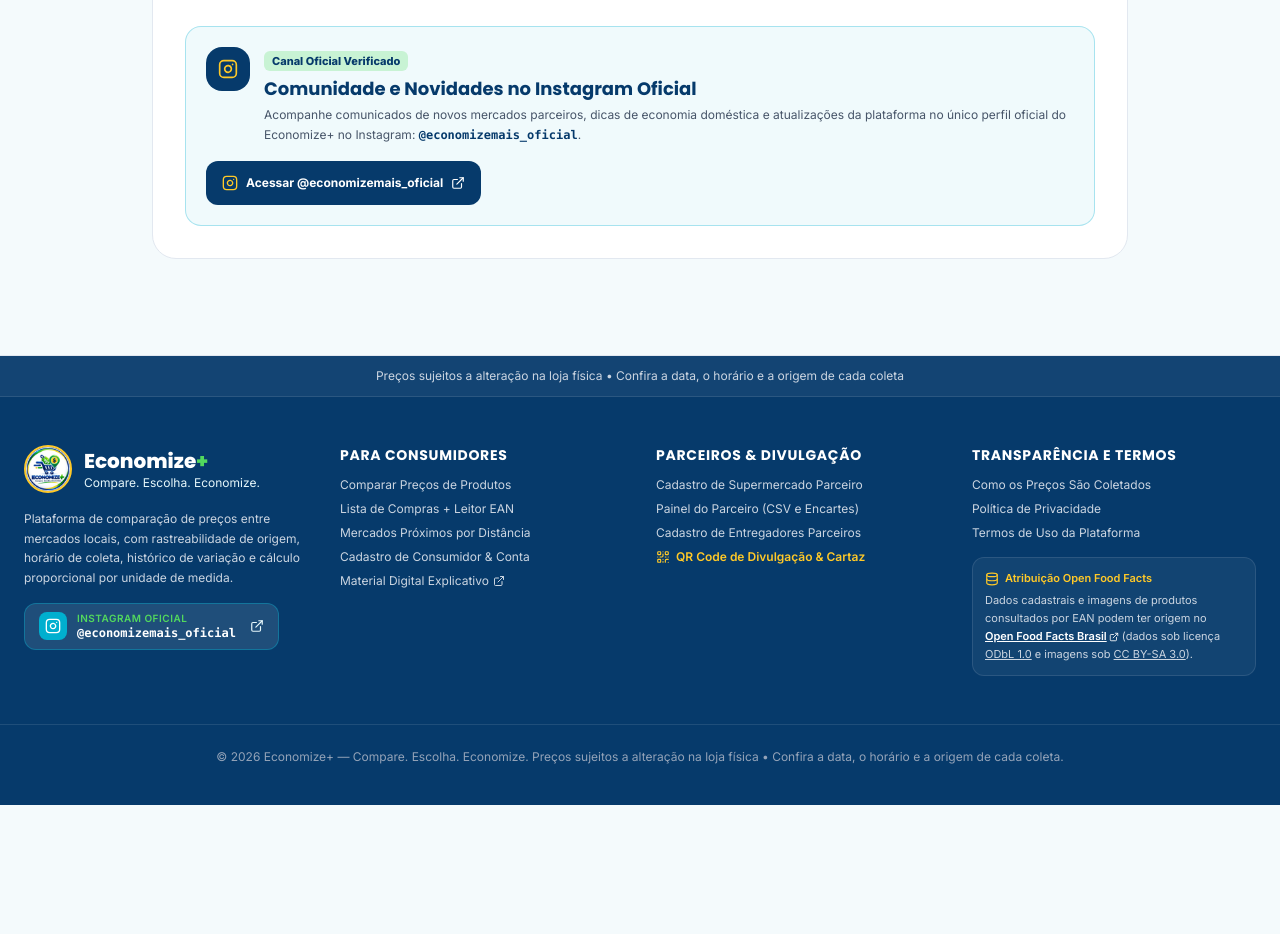
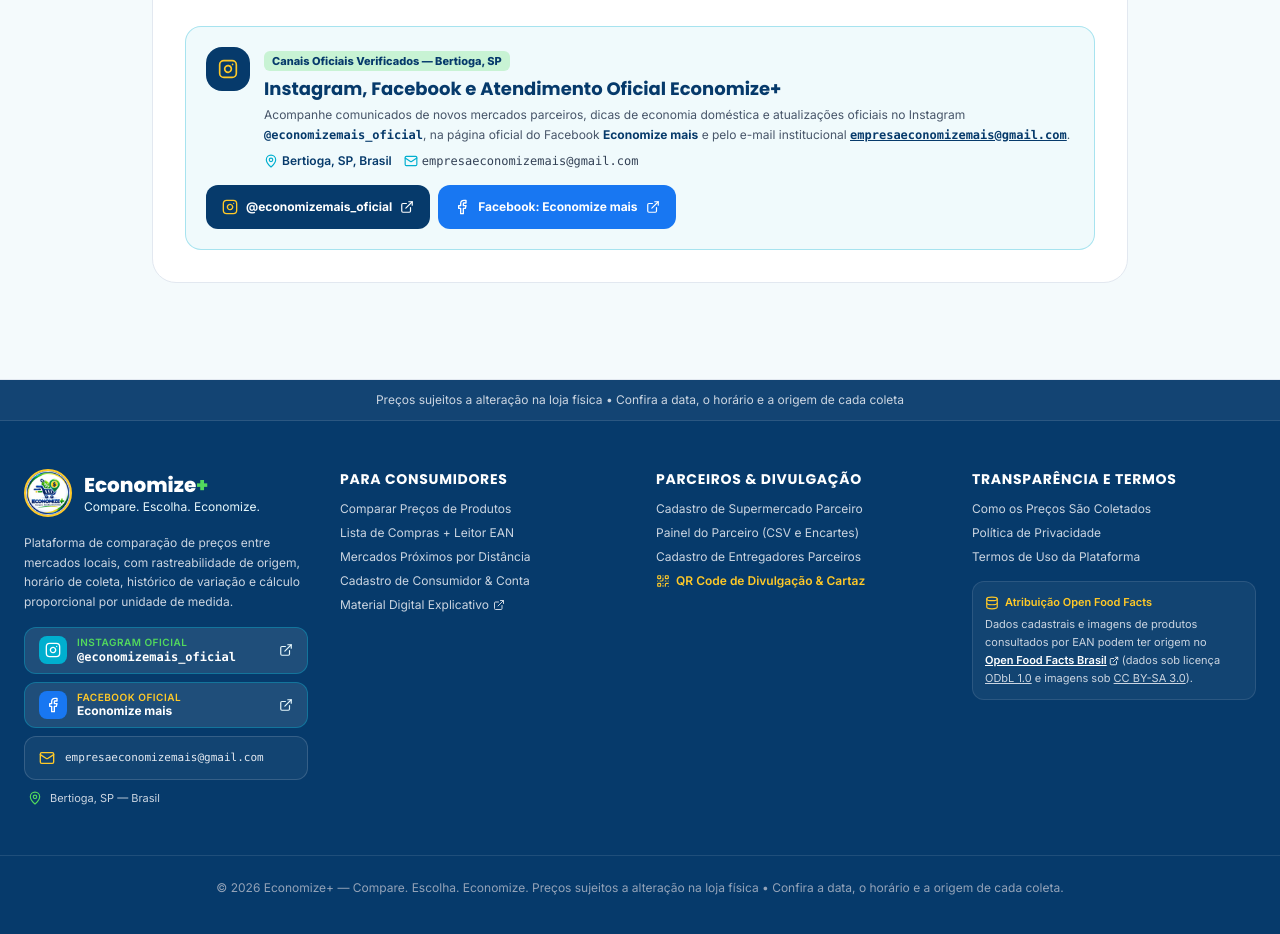
Before and after one commit to chris-sky08/economize-plus, a Next.js app: page /institucional in a window 1280 px wide. Shown: the part 960-1894 px from the top of the page. Before the commit the page ends 1765 px from the top, so only its background shows below. Built offline with nearby package versions, Linux system fonts and the light colour scheme; no server answers; the database is empty.

Commit message:
feat(social): add official Facebook page Economize mais, email empresaeconomizemais@gmail.com, and Bertioga SP location

```diff
--- a/src/app/institucional/page.tsx
+++ b/src/app/institucional/page.tsx
@@ -6,9 +6,12 @@ import {
   AlertTriangle,
   Database,
   ExternalLink,
+  Facebook,
   FileText,
   HelpCircle,
   Instagram,
+  Mail,
+  MapPin,
   ShieldCheck,
 } from "lucide-react";
 
@@ -264,7 +267,7 @@ function InstitucionalContent() {
           </div>
         )}
 
-        {/* CANAL OFICIAL DE COMUNICAÇÃO E NOVIDADES DA COMUNIDADE */}
+        {/* CANAIS OFICIAIS DE COMUNICAÇÃO E NOVIDADES DA COMUNIDADE */}
         <div className="mt-8 rounded-2xl border border-brand-blue/30 bg-brand-light/60 p-5">
           <div className="flex flex-wrap items-center justify-between gap-4">
             <div className="flex items-start gap-3.5">
@@ -273,23 +276,42 @@ function InstitucionalContent() {
               </div>
               <div>
                 <span className="inline-block rounded-md bg-brand-green/25 px-2 py-0.5 text-[11px] font-extrabold text-brand-navy">
-                  Canal Oficial Verificado
+                  Canais Oficiais Verificados — Bertioga, SP
                 </span>
                 <h2 className="mt-1 font-heading text-base font-bold text-brand-navy sm:text-lg">
-                  Comunidade e Novidades no Instagram Oficial
+                  Instagram, Facebook e Atendimento Oficial Economize+
                 </h2>
                 <p className="mt-0.5 text-xs leading-relaxed text-slate-600">
                   Acompanhe comunicados de novos mercados parceiros, dicas de
-                  economia doméstica e atualizações da plataforma no único perfil
-                  oficial do Economize+ no Instagram:{" "}
+                  economia doméstica e atualizações oficiais no Instagram{" "}
                   <strong className="font-mono text-brand-navy">
                     @economizemais_oficial
                   </strong>
+                  , na página oficial do Facebook{" "}
+                  <strong className="text-brand-navy">Economize mais</strong> e
+                  pelo e-mail institucional{" "}
+                  <a
+                    href="mailto:empresaeconomizemais@gmail.com"
+                    className="font-mono font-bold text-brand-navy underline"
+                  >
+                    empresaeconomizemais@gmail.com
+                  </a>
                   .
                 </p>
+                <div className="mt-2 flex flex-wrap items-center gap-3 text-xs text-slate-600">
+                  <span className="inline-flex items-center gap-1 font-semibold text-brand-navy">
+                    <MapPin className="h-3.5 w-3.5 text-brand-blue" />
+                    Bertioga, SP, Brasil
+                  </span>
+                  <span className="inline-flex items-center gap-1 font-mono text-slate-700">
+                    <Mail className="h-3.5 w-3.5 text-brand-blue" />
+                    empresaeconomizemais@gmail.com
+                  </span>
+                </div>
               </div>
             </div>
 
+            <div className="flex flex-wrap items-center gap-2">
               <a
                 href="https://www.instagram.com/economizemais_oficial"
                 target="_blank"
@@ -297,9 +319,21 @@ function InstitucionalContent() {
                 className="inline-flex min-h-[44px] items-center gap-2 rounded-xl bg-brand-navy px-4 py-2.5 text-xs font-bold text-white shadow-xs transition hover:bg-brand-blue active:scale-95 focus-visible:outline-none focus-visible:ring-2 focus-visible:ring-brand-yellow"
               >
                 <Instagram className="h-4 w-4 text-brand-yellow" />
-              <span>Acessar @economizemais_oficial</span>
+                <span>@economizemais_oficial</span>
                 <ExternalLink className="h-3.5 w-3.5" />
               </a>
+
+              <a
+                href="https://www.facebook.com/search/top?q=Economize%20mais"
+                target="_blank"
+                rel="noopener noreferrer"
+                className="inline-flex min-h-[44px] items-center gap-2 rounded-xl bg-[#1877F2] px-4 py-2.5 text-xs font-bold text-white shadow-xs transition hover:bg-[#166FE5] active:scale-95 focus-visible:outline-none focus-visible:ring-2 focus-visible:ring-brand-yellow"
+              >
+                <Facebook className="h-4 w-4 text-white" />
+                <span>Facebook: Economize mais</span>
+                <ExternalLink className="h-3.5 w-3.5" />
+              </a>
+            </div>
           </div>
         </div>
       </div>
--- a/src/components/Footer.tsx
+++ b/src/components/Footer.tsx
@@ -2,7 +2,7 @@
 
 import React from "react";
 import Link from "next/link";
-import { Database, ExternalLink, Instagram, QrCode } from "lucide-react";
+import { Database, ExternalLink, Facebook, Instagram, Mail, MapPin, QrCode } from "lucide-react";
 import { TRANSPARENCY_DISCLAIMER } from "@/lib/format";
 
 export default function Footer() {
@@ -34,7 +34,7 @@ export default function Footer() {
             rastreabilidade de origem, horário de coleta, histórico de variação
             e cálculo proporcional por unidade de medida.
           </p>
-          <div className="mt-4">
+          <div className="mt-4 flex flex-col gap-2">
             <a
               href="https://www.instagram.com/economizemais_oficial"
               target="_blank"
@@ -53,8 +53,45 @@ export default function Footer() {
                   @economizemais_oficial
                 </span>
               </span>
-              <ExternalLink className="ml-1 h-3.5 w-3.5 shrink-0 text-brand-light" />
+              <ExternalLink className="ml-auto h-3.5 w-3.5 shrink-0 text-brand-light" />
             </a>
+
+            <a
+              href="https://www.facebook.com/search/top?q=Economize%20mais"
+              target="_blank"
+              rel="noopener noreferrer"
+              aria-label="Página oficial no Facebook: Economize mais"
+              className="inline-flex min-h-[44px] items-center gap-2.5 rounded-xl border border-brand-blue/40 bg-white/10 px-3.5 py-2 text-xs font-bold text-white transition hover:border-brand-green hover:bg-brand-blue/25 active:scale-95 focus-visible:outline-none focus-visible:ring-2 focus-visible:ring-brand-yellow"
+            >
+              <span className="flex h-7 w-7 shrink-0 items-center justify-center rounded-lg bg-[#1877F2] text-white">
+                <Facebook className="h-4 w-4" />
+              </span>
+              <span className="text-left leading-tight">
+                <span className="block text-[10px] font-semibold uppercase tracking-wider text-brand-yellow">
+                  Facebook Oficial
+                </span>
+                <span className="text-xs text-white">
+                  Economize mais
+                </span>
+              </span>
+              <ExternalLink className="ml-auto h-3.5 w-3.5 shrink-0 text-brand-light" />
+            </a>
+
+            <a
+              href="mailto:empresaeconomizemais@gmail.com"
+              aria-label="E-mail oficial de contato: empresaeconomizemais@gmail.com"
+              className="inline-flex min-h-[44px] items-center gap-2.5 rounded-xl border border-white/15 bg-white/5 px-3.5 py-2 text-xs text-slate-200 transition hover:border-brand-yellow hover:text-white"
+            >
+              <Mail className="h-4 w-4 shrink-0 text-brand-yellow" />
+              <span className="truncate font-mono text-[11px]">
+                empresaeconomizemais@gmail.com
+              </span>
+            </a>
+
+            <div className="inline-flex items-center gap-2 px-1 pt-0.5 text-[11px] text-slate-300">
+              <MapPin className="h-3.5 w-3.5 shrink-0 text-brand-green" />
+              <span>Bertioga, SP — Brasil</span>
+            </div>
           </div>
         </div>
 
```
Also changed, not shown: .agent/memory/PROJECT_MEMORY.md. Lines whose indentation alone changed are shown as unchanged.
